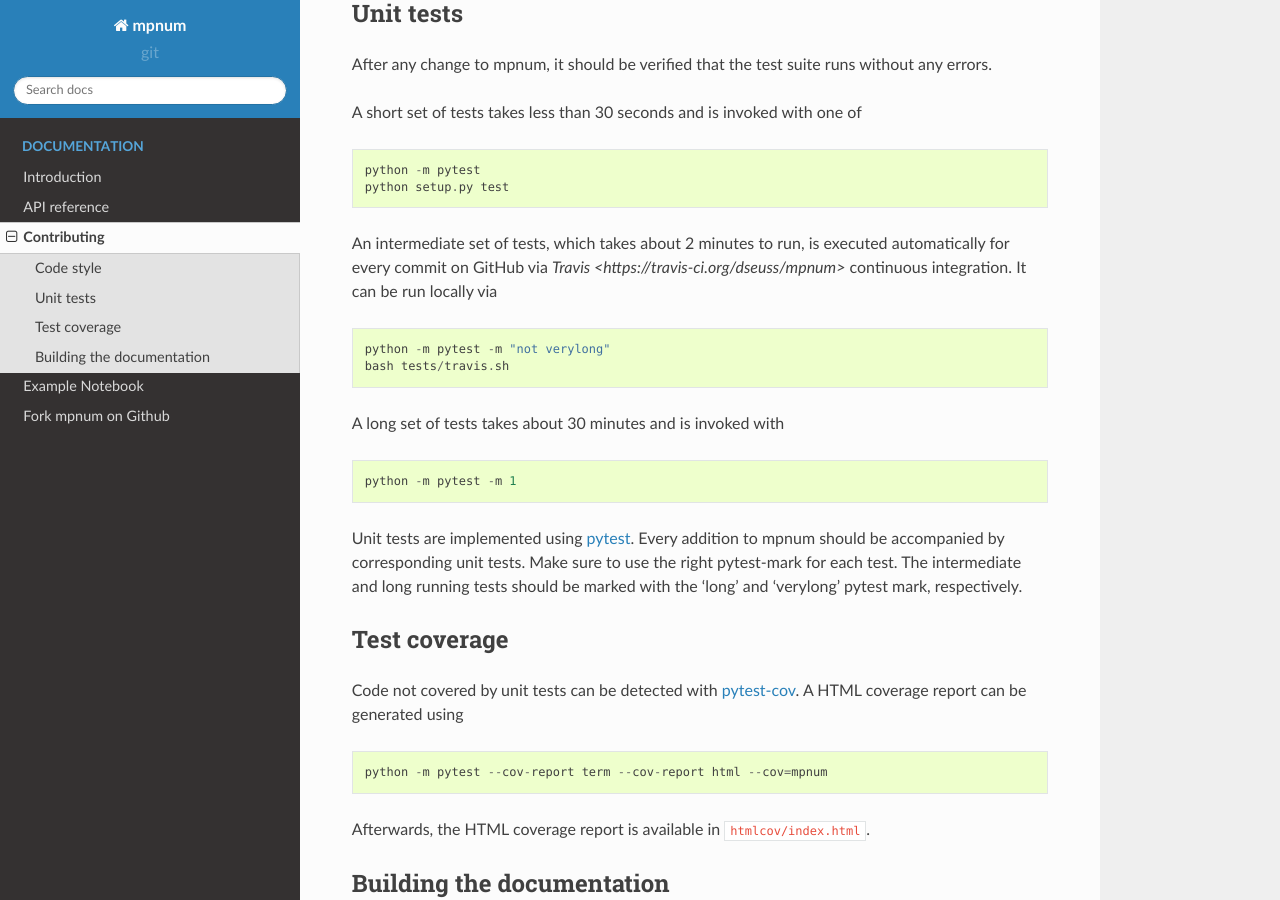
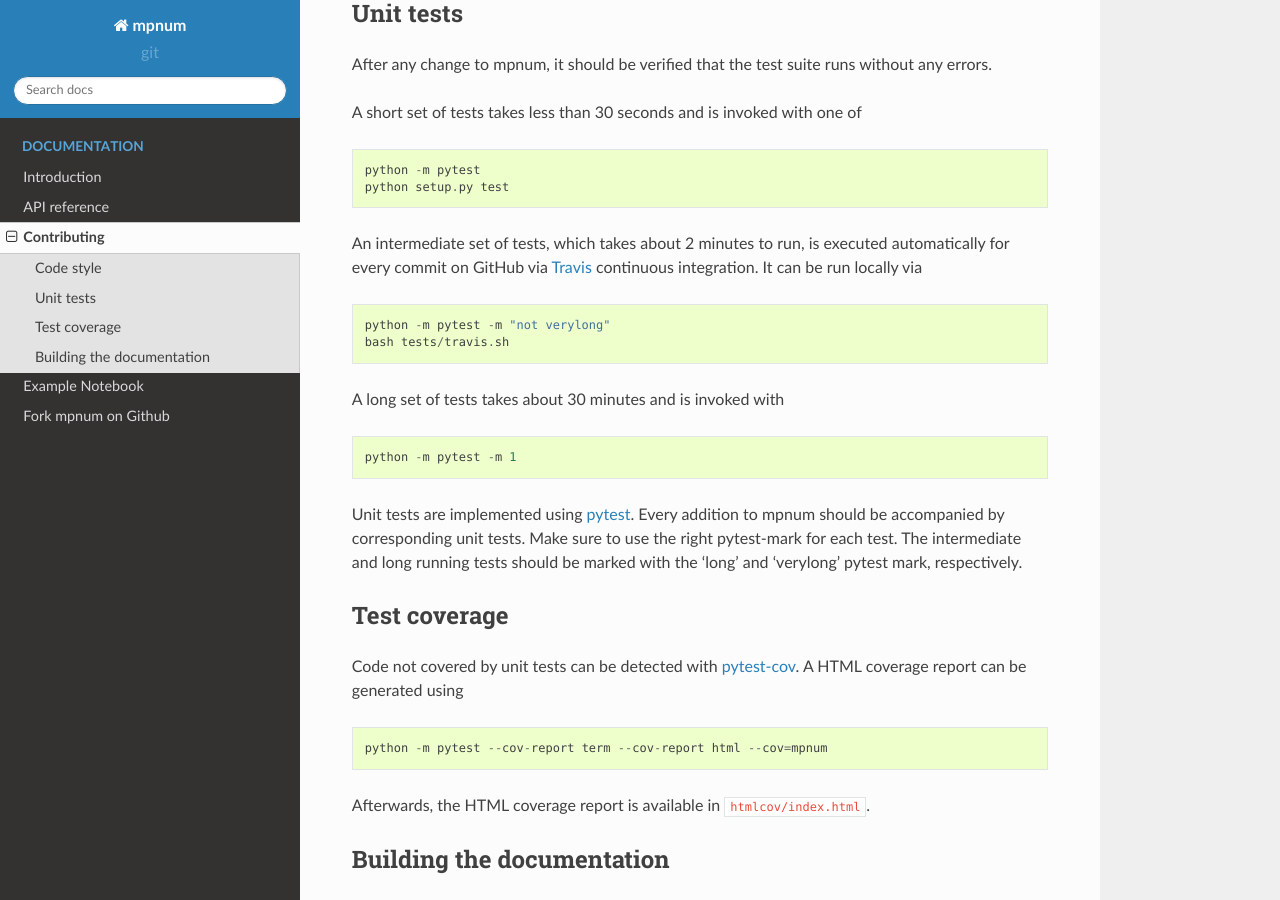
Before and after one commit to vinitX/mpnum, a Sphinx documentation site: the page built from docs/devel.rst, in a window 1280 px wide and 900 px high, scrolled down 543 px. Built offline with Sphinx 7.4.7 and the Read the Docs theme 2.0.0, drawn with Linux system fonts in a browser that asks for light colours.

Commit message:
Fix rst syntax error

```diff
--- a/docs/devel.rst
+++ b/docs/devel.rst
@@ -37,7 +37,7 @@ A short set of tests takes less than 30 seconds and is invoked with one of
 
 An intermediate set of tests, which takes about 2 minutes to run, is
 executed automatically for every commit on GitHub via `Travis
-<https://travis-ci.org/dseuss/mpnum>` continuous integration.
+<https://travis-ci.org/dseuss/mpnum>`_ continuous integration.
 It can be run locally via
 
 .. code::
```
